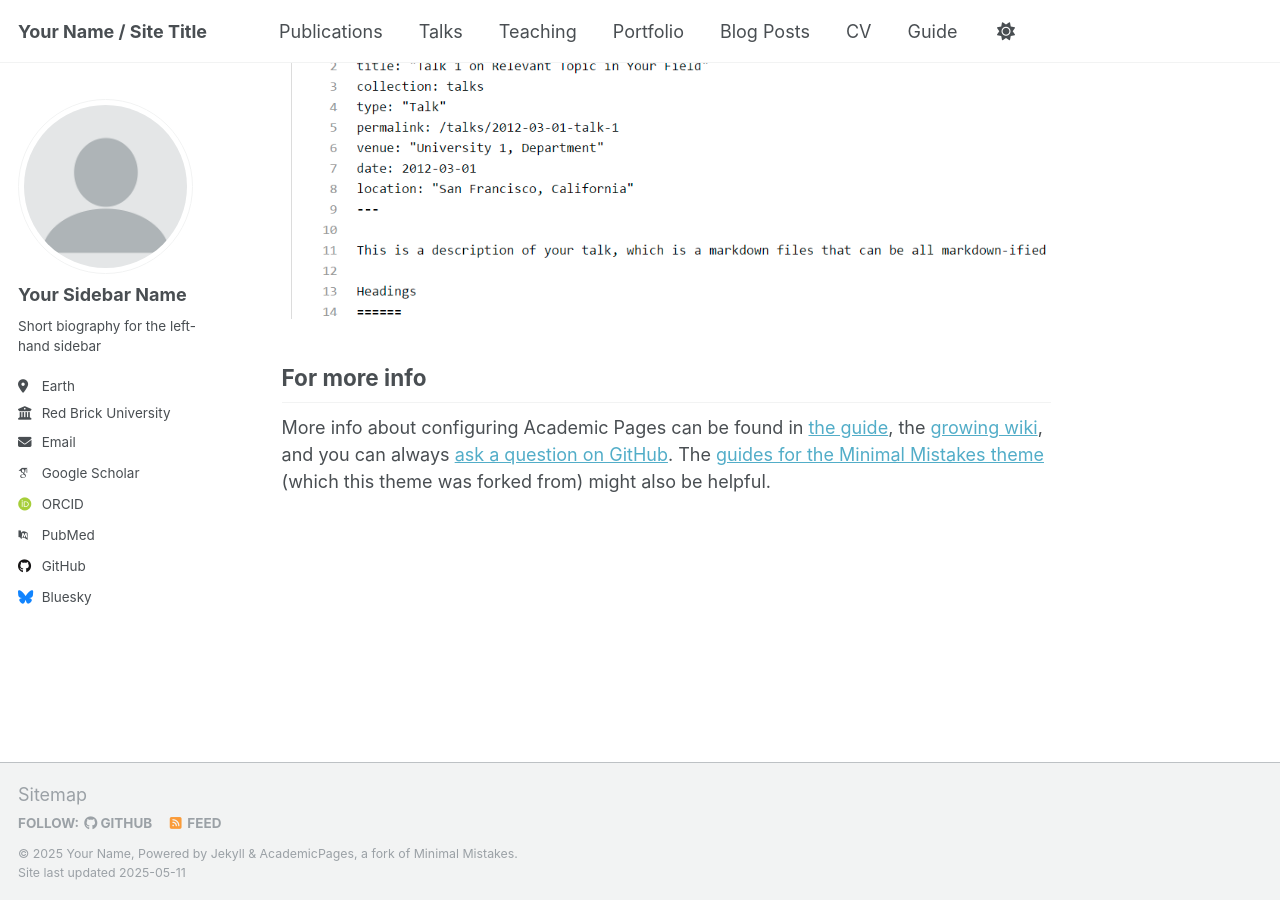
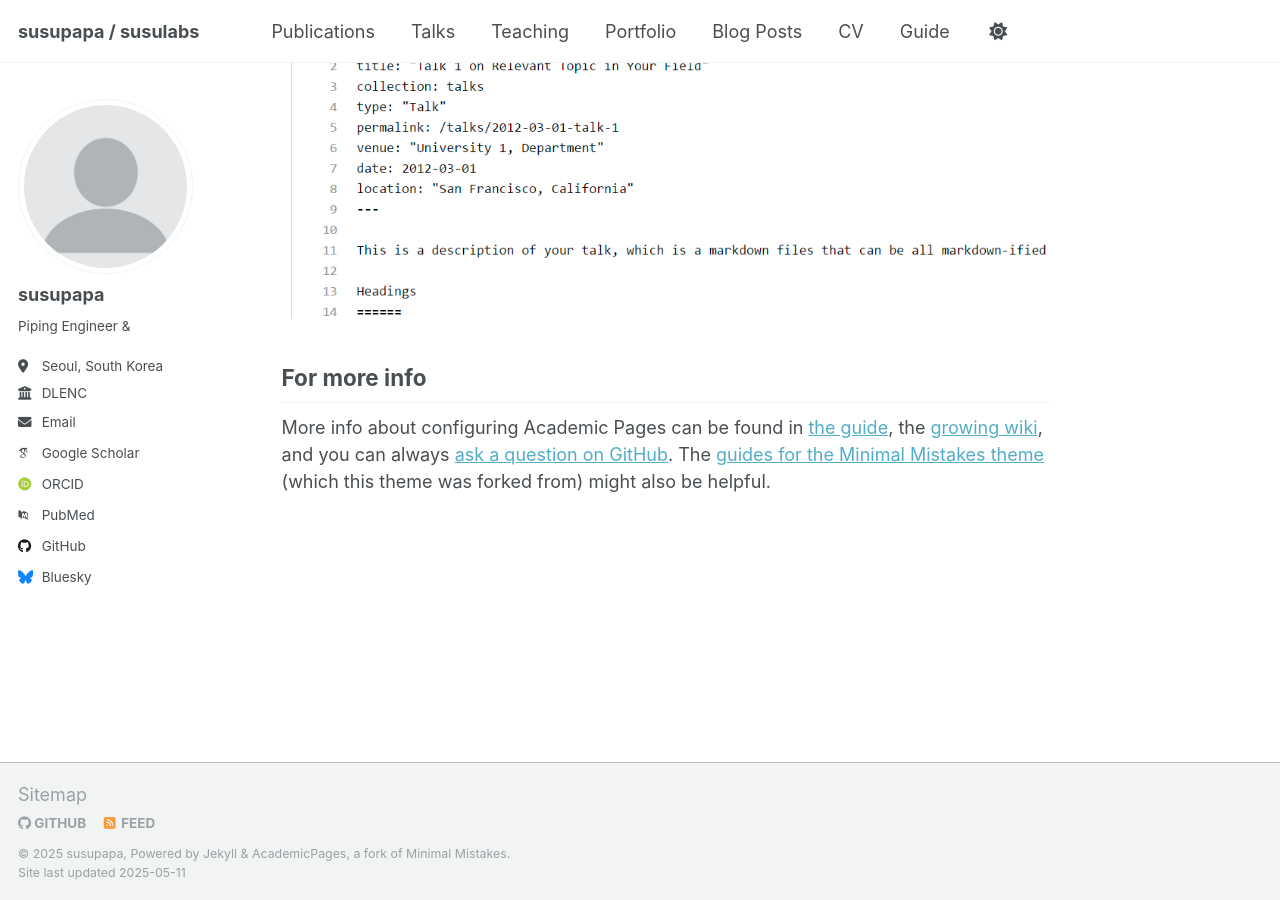
Before and after one commit to Susupapa25/Susupapa25.github.io, a Jekyll site: the page built from _pages/about.md, in a window 1280 px wide and 900 px high, scrolled down 2636 px. Built offline with Jekyll 4.4.1, drawn with Linux system fonts in a browser that asks for light colours; some web fonts are replaced.

Commit message:
Update _config.yml

```diff
--- a/_config.yml
+++ b/_config.yml
@@ -7,12 +7,12 @@
 # server process.
 
 # Basic Site Settings
-locale                   : "en-US"
+locale                   : "ko-KR"
 site_theme               : "default"
-title                    : "Your Name / Site Title"
-title_separator          : "-"
-name                     : &name "Your Name"
-description              : &description "personal description"
+title                    : "susupapa / susulabs"
+title_separator          : "|"
+name                     : "susupapa"
+description              : "Links to all I am instrested in"
 url                      : https://susupapa25.github.io # the base hostname & protocol for your site e.g. "https://[your GitHub username].github.io" or if you already have some other page hosted on Github then use "https://[your GitHub username].github.io/[Your Repo Name]"
 baseurl                  : "" # the subpath of your site, e.g. "/blog"
 repository               : "academicpages/academicpages.github.io"
@@ -23,13 +23,13 @@ repository               : "academicpages/academicpages.github.io"
 author:
   # Biographic information
   avatar           : "profile.png"
-  name             : "Your Sidebar Name"
-  pronouns         : # example: "she/her"
-  bio              : "Short biography for the left-hand sidebar"
-  location         : "Earth"
-  employer         : "Red Brick University"
+  name             : "susupapa"
+  pronouns         : # example: "He/Him"
+  bio              : "Piping Engineer & "
+  location         : "Seoul, South Korea"
+  employer         : "DLENC"
   uri              : # URL
-  email            : "none@example.org"
+  email            : "sso.jang@gmail.com"
 
   # Academic websites
   academia         : # URL
@@ -87,7 +87,7 @@ publication_category:
 
 # Site Settings
 teaser                   :  # filename of teaser fallback teaser image placed in /images/, .e.g. "500x300.png"
-breadcrumbs              : false # true, false (default)
+breadcrumbs              : true #false (default)
 words_per_minute         : 160
 future                   : true
 read_more                : "disabled" # if enabled, adds "Read more" links to excerpts
```
